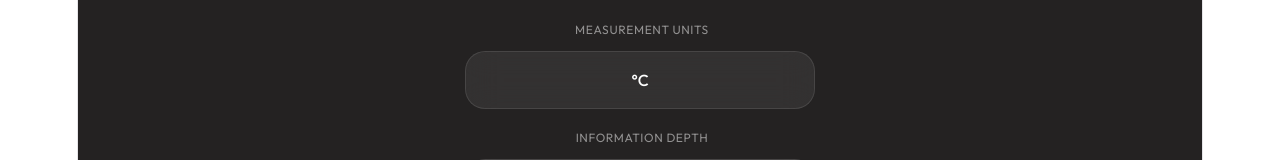
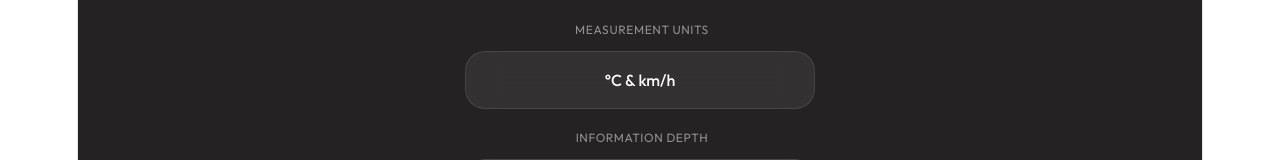
Before and after one commit to Da-vid-Lin/weather-app, a React (Vite) app: page /settings in a window 1280 px wide. Shown: the part 310-470 px from the top of the page. Built offline with nearby package versions, Linux system fonts and the light colour scheme; no server answers.

Commit message:
- Added distance units

```diff
--- a/src/components/toggles/UnitToggle.jsx
+++ b/src/components/toggles/UnitToggle.jsx
@@ -10,10 +10,10 @@ export default function UnitToggle() {
     let nextUnit = ''
 
     if (state.units === 'metric') {
-        displayText = '°C'
+        displayText = '°C & km/h'
         nextUnit = 'imperial'
     } else if (state.units === 'imperial') {
-        displayText = '°F'
+        displayText = '°F & mph'
         nextUnit = 'metric'
     }
 
```
